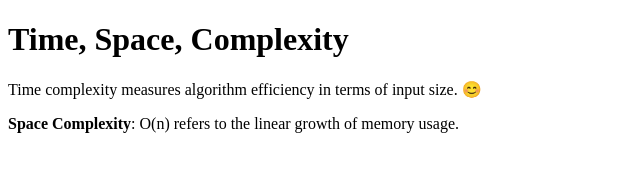
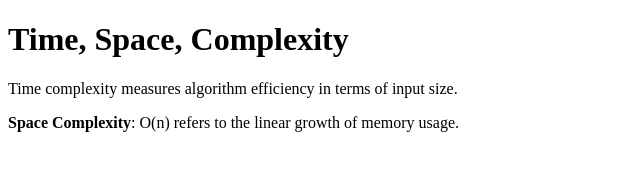
Before and after one commit to acciojob/time-and-space-complexity-sdeSameerSweety, a website: page main.html in a window 1280 px wide. Shown: the full height of the page, 0-640 px from the left. Drawn offline with Linux system fonts and the light colour scheme.

Commit message:
created a submission

```diff
--- a/main.html
+++ b/main.html
@@ -9,7 +9,7 @@
 <body>
 	<!-- the entire body must be written by student -->
 	<h1>Time, Space, Complexity</h1>
-	<p>Time complexity measures algorithm efficiency in terms of input size. 😊
+	<p>Time complexity measures algorithm efficiency in terms of input size.
 </p>
 	<p><b>Space Complexity</b>: O(n) refers to the linear growth of memory usage.
 </p>
```
